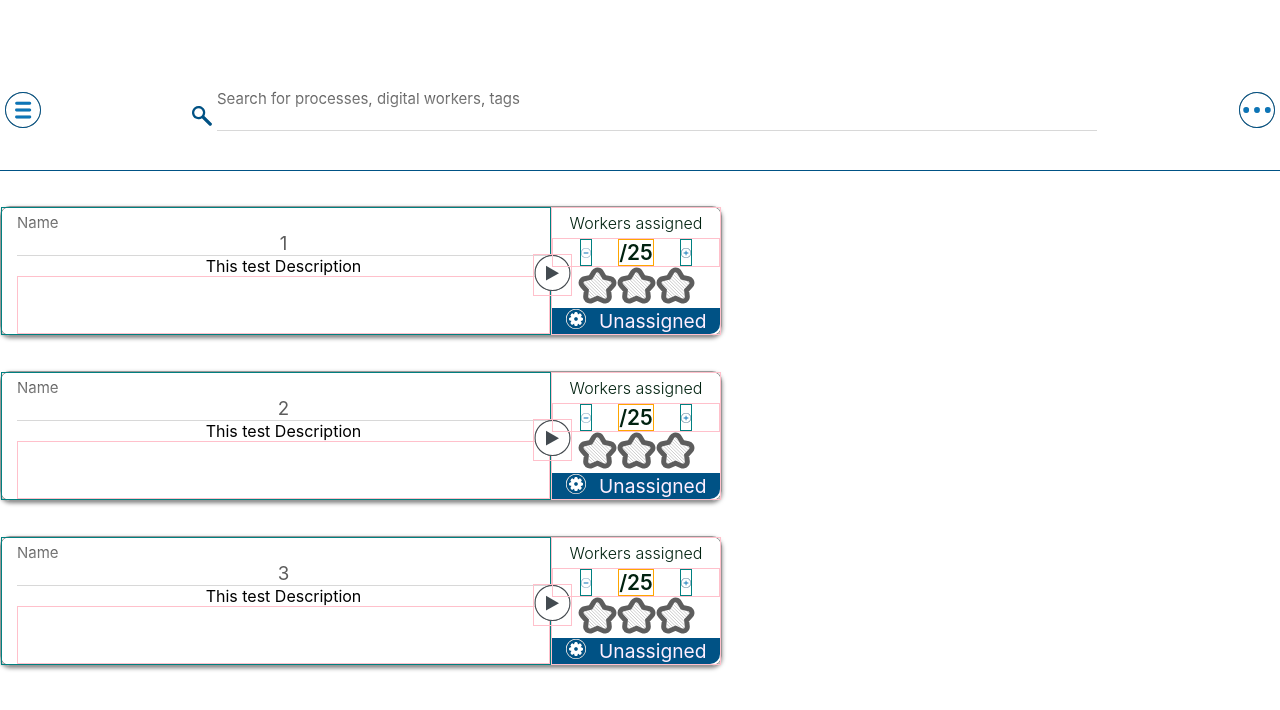
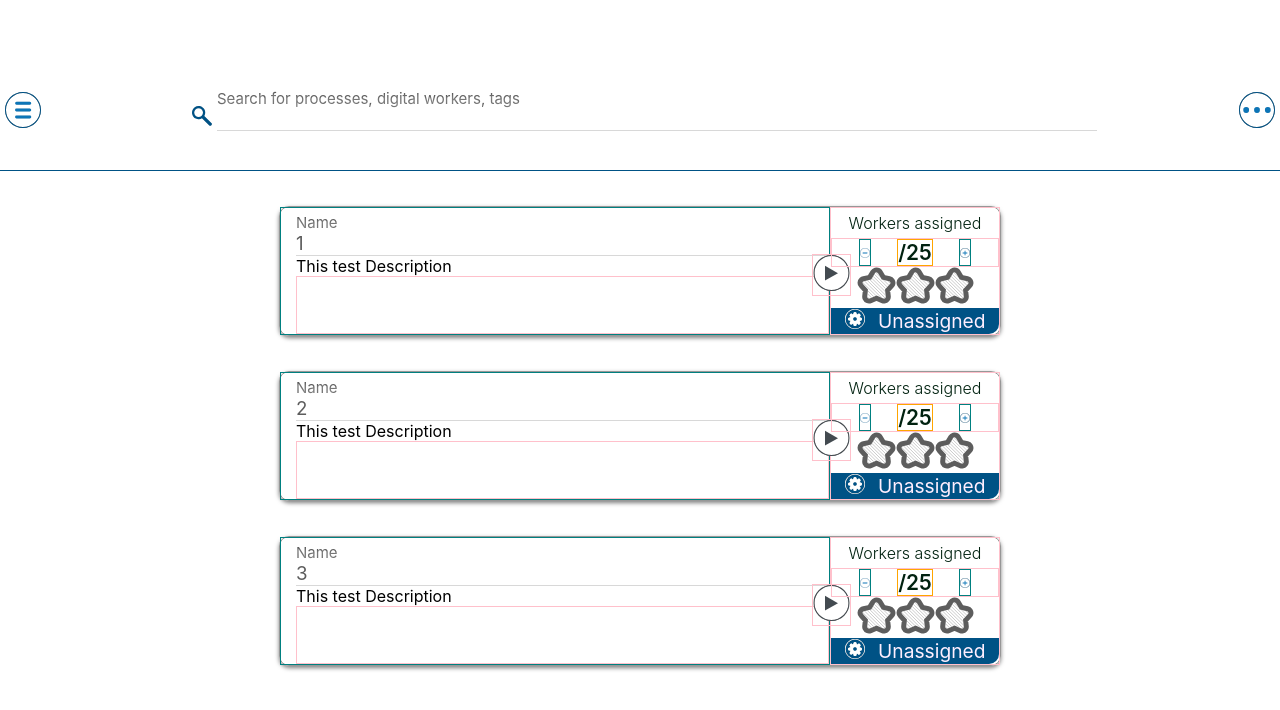
Before and after one commit to lepris/Test-BLP, a React (Create React App) app: page / in a window 1280 px wide. Shown: the top 710 px of the page. Built offline with nearby package versions, Linux system fonts and the light colour scheme.

Commit message:
Deploy Storybook

```diff
--- a/src/App.css
+++ b/src/App.css
@@ -1,12 +1,40 @@
+.prism-border {
+  border-bottom: #005285 solid 1px; }
+
+.pink-border {
+  border: solid 1px pink; }
+
+.orange-border {
+  border: solid 1px orange; }
+
+.teal-border {
+  border: solid 1px teal; }
+
+body {
+  font-family: -apple-system, BlinkMacSystemFont, "Segoe UI", "Roboto", "Oxygen", "Ubuntu", "Cantarell", "Fira Sans", "Droid Sans", "Helvetica Neue", sans-serif; }
+
+.label-text {
+  color: #D4D4D4;
+  font-size: 15px;
+  text-align: left; }
+
+.text-inner-shadow {
+  background-color: #565656;
+  color: transparent;
+  text-shadow: 0px 2px 3px rgba(255, 255, 255, 0.5);
+  -webkit-background-clip: text;
+  -moz-background-clip: text;
+  background-clip: text; }
+
+.frame-box-shadow {
+  box-shadow: 0px 2px 4px rgba(0, 0, 0, 0.5); }
+
 .App {
-  text-align: center; }
+  display: flex;
+  flex-grow: 1;
+  flex-direction: column;
+  justify-content: center;
+  align-content: center; }
 
-.main-column {
-  background-image: url("./ghost_screens/whole_screen.jpg");
-  width: 80%; }
-
-@keyframes App-logo-spin {
-  from {
-    transform: rotate(0deg); }
-  to {
-    transform: rotate(360deg); } }
+.middle {
+  align-self: center; }
```
Also changed, not shown: package.json (+9 -3 lines), src/stories/index.js (+1 -1 lines), 1 other file (tests, documents, lock files or other folders).
